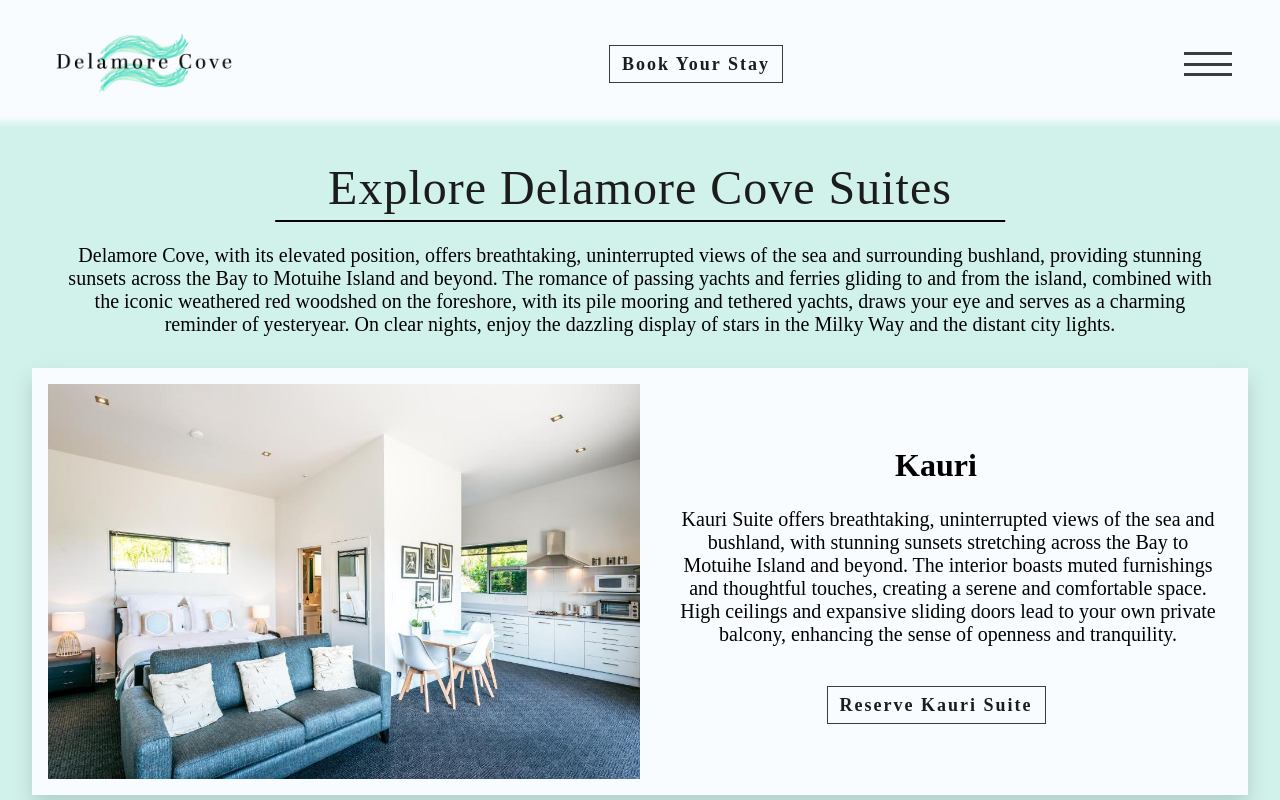
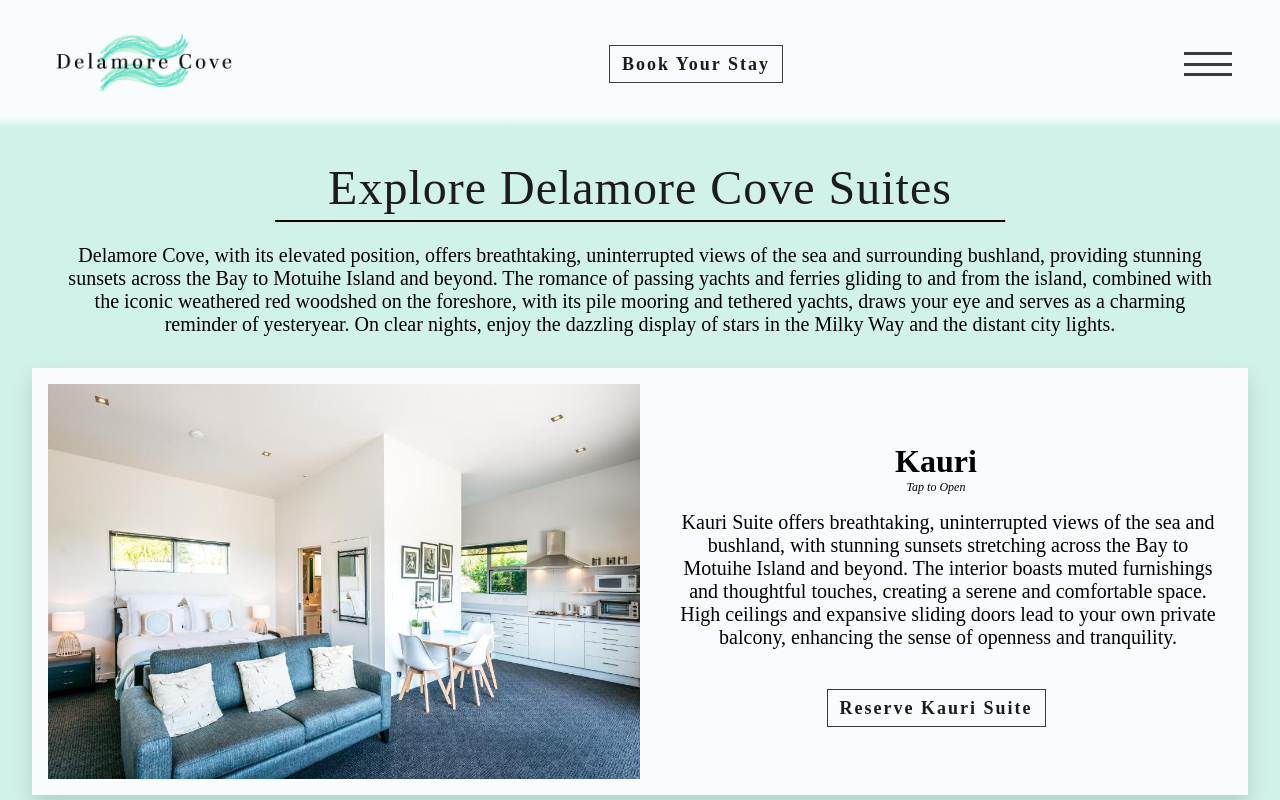
Before and after one commit to William-Kingery/delamore-cove, a React (Create React App) app: page /suites in a window 1280 px wide. Shown: the top 800 px of the page. Built offline with nearby package versions, Linux system fonts and the light colour scheme.

Commit message:
house keeping items for next deployment

```diff
--- a/src/components/Header/Header.scss
+++ b/src/components/Header/Header.scss
@@ -143,6 +143,7 @@
       transform: translateY(3);
       padding: .5rem 0;
       margin: 0;
+      background-image: linear-gradient(to bottom, #f9fcff 0%, #f9fcff 90%, rgba(213, 232, 255, 0) 100%);
       @include tablet {
          border-radius: .1875rem;
       }
--- a/src/pages/Suites/Suites.scss
+++ b/src/pages/Suites/Suites.scss
@@ -101,6 +101,9 @@
    &__img {
       max-width: 100%;
       height: auto;
+      // @include tablet {
+      //    height: ;
+      // }
    }
    &__container {
       width: 100%;
@@ -117,13 +120,11 @@
       margin: 1.5rem 0 0 0;
       font-weight: 600;
       @include laptop {
-         margin: 1.5rem 0 1.5rem 0;
+         margin-top: 1.5rem;
       }
       @include laptop {
          font-size: 2rem;
       }
-
-
    }
    &__tap {
       font-family: $font-small;
@@ -131,9 +132,7 @@
       font-size: .75rem;
       text-align: center;
       margin: 0 0 1rem 0;
-      @include laptop {
-         display: none;
-      }
+
 
    }
    &__description-cont {
```
